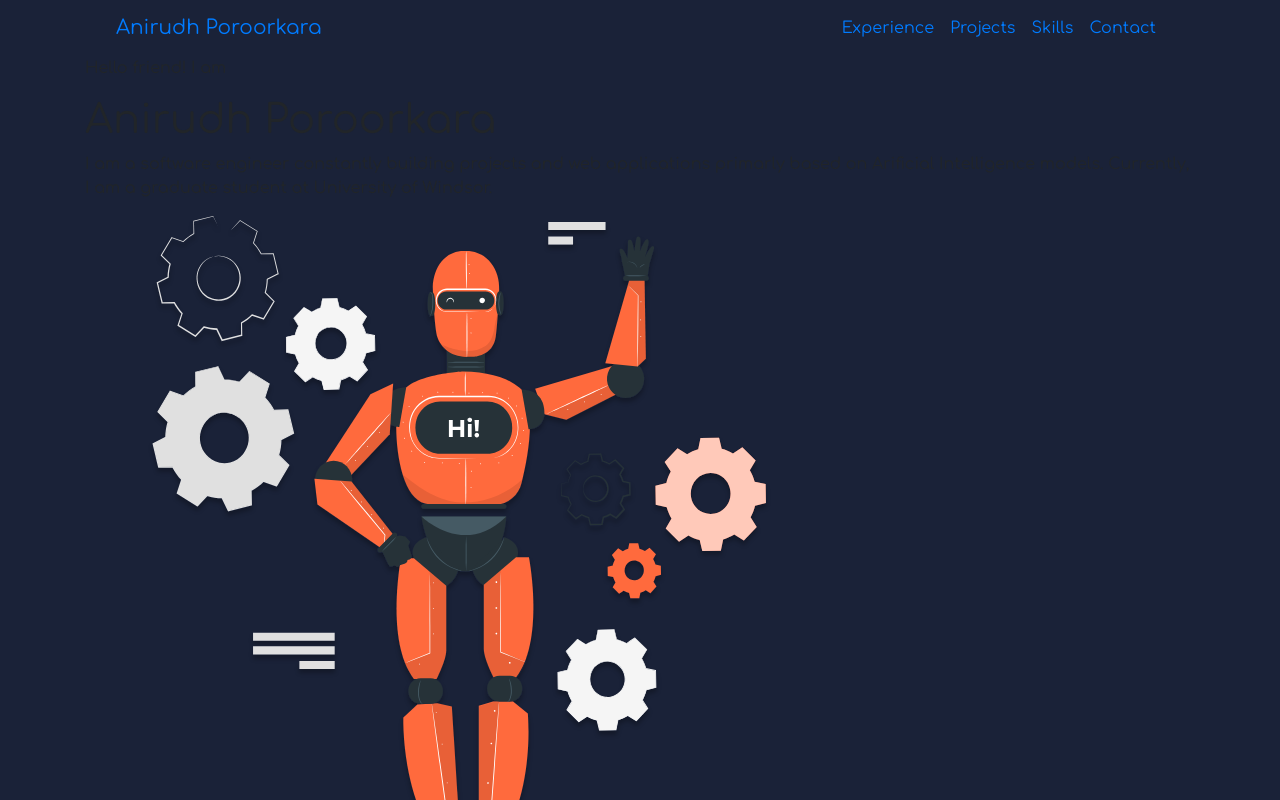
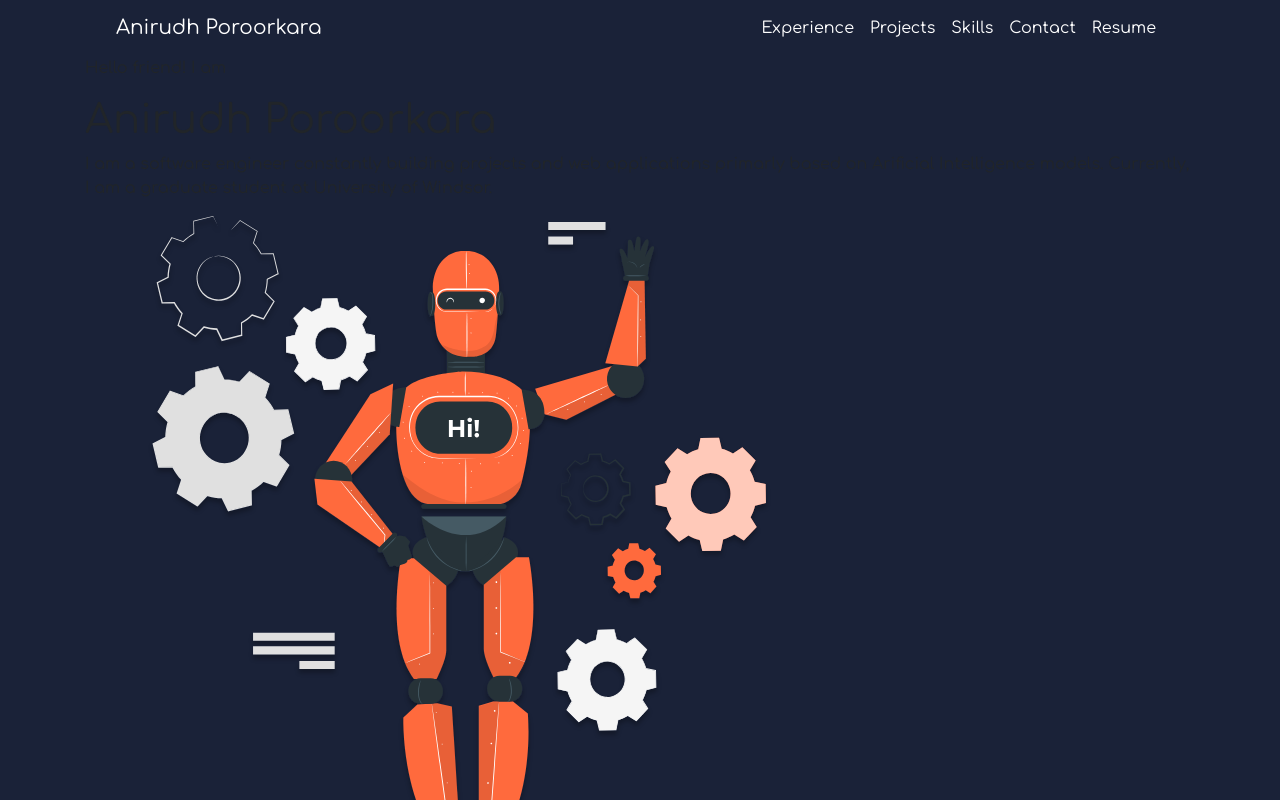
Before and after one commit to ani-poroorkara/ani-poroorkara.github.io, an Angular app: page / in a window 1280 px wide. Shown: the top 800 px of the page. Built offline with nearby package versions, Linux system fonts and the light colour scheme.

Commit message:
added colors to navbar

```diff
--- a/src/app/nav/nav.component.html
+++ b/src/app/nav/nav.component.html
@@ -18,6 +18,9 @@
           <li class="nav-item">
             <a class="nav-link" href="#">Contact</a>
           </li>
+          <li class="nav-item">
+            <a class="nav-link" href="#">Resume</a>
+          </li>
         </ul>
       </div>
     </div>
--- a/src/app/nav/nav.component.sass
+++ b/src/app/nav/nav.component.sass
@@ -1 +1,5 @@
 @import "../../styles"
+
+nav
+    a.navbar-brand, a.nav-link
+        color: $text-color
```
